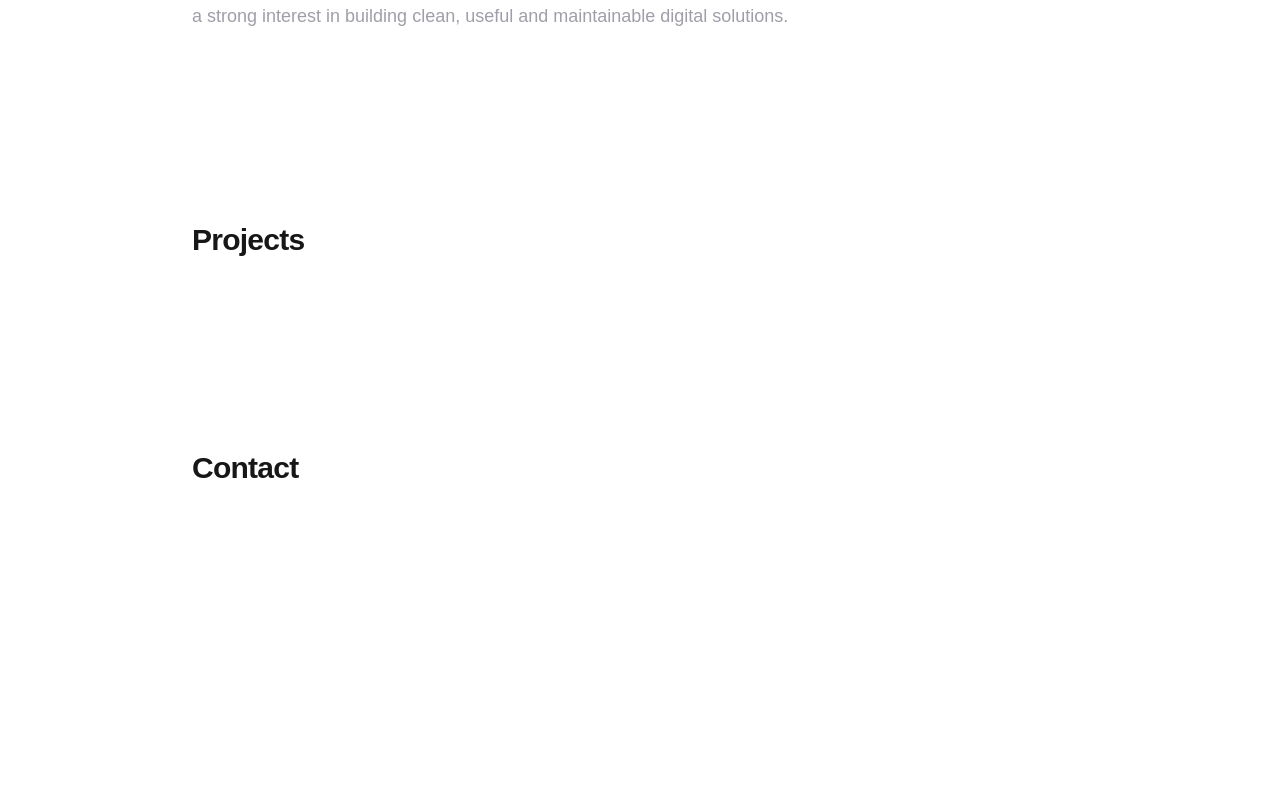
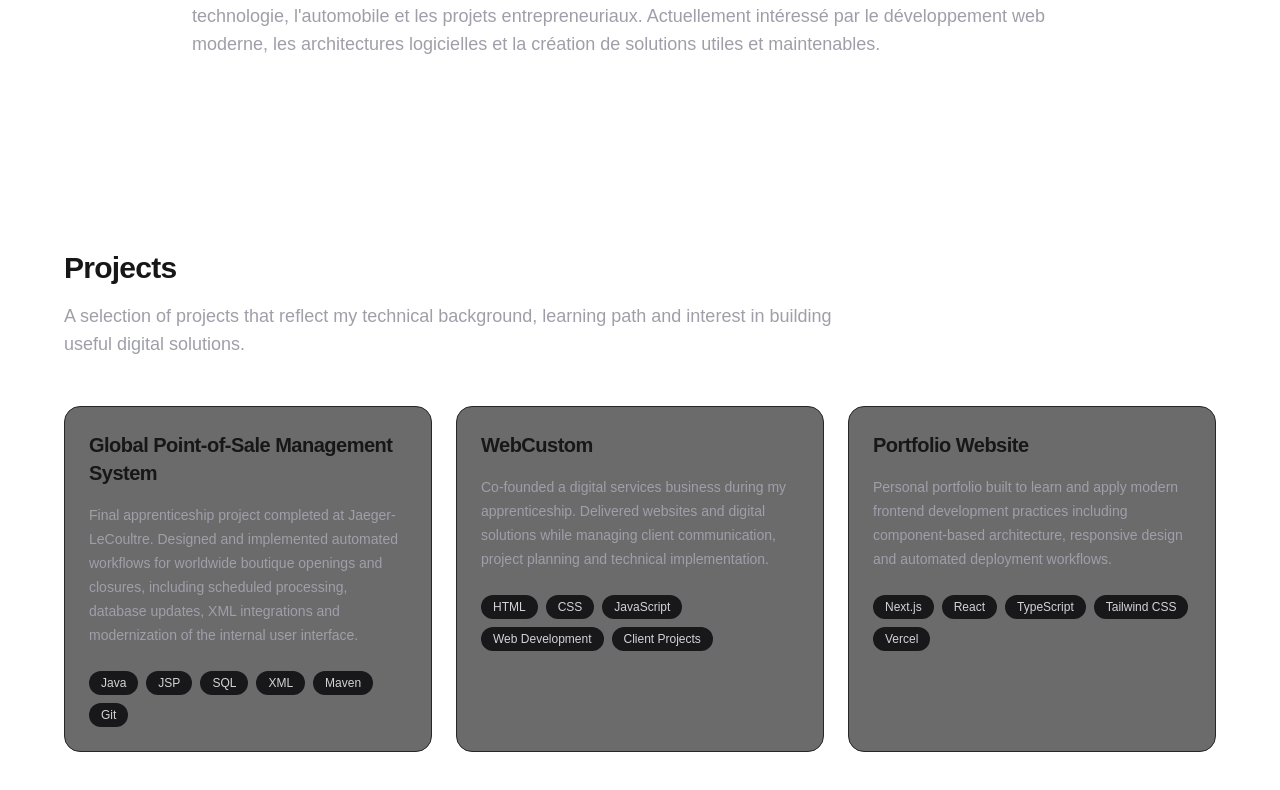
Before and after one commit to im4R3S/portfolio-achille, a Next.js app: page / in a window 1280 px wide. Shown: the part 982-1772 px from the top of the page. Before the commit the page ends 1564 px from the top, so only its background shows below. Built offline with nearby package versions, Linux system fonts and the light colour scheme.

Commit message:
feat: add projects section

```diff
--- a/components/About.tsx
+++ b/components/About.tsx
@@ -4,10 +4,16 @@ export default function About() {
       <div className="mx-auto max-w-4xl">
         <h2 className="text-3xl font-bold tracking-tight">About</h2>
         <p className="mt-6 text-lg text-zinc-400">
-          Junior software developer with a CFC in application development,
-          experience in industrial IT environments, and a strong interest in
-          building clean, useful and maintainable digital solutions.
-        </p>
+            CFC d'informaticien en développement d'applications obtenu chez
+            Jaeger-LeCoultre.
+
+            Passionné par la technologie, l'automobile et les projets
+            entrepreneuriaux.
+
+            Actuellement intéressé par le développement web moderne,
+            les architectures logicielles et la création de solutions
+            utiles et maintenables.
+    </p>
       </div>
     </section>
   );
--- a/components/Projects.tsx
+++ b/components/Projects.tsx
@@ -1,8 +1,85 @@
+const projects = [
+  {
+    title: "Global Point-of-Sale Management System",
+    description:
+      "Final apprenticeship project completed at Jaeger-LeCoultre. Designed and implemented automated workflows for worldwide boutique openings and closures, including scheduled processing, database updates, XML integrations and modernization of the internal user interface.",
+    technologies: [
+      "Java",
+      "JSP",
+      "SQL",
+      "XML",
+      "Maven",
+      "Git",
+    ],
+    status: "Professional Project",
+  },
+  {
+    title: "WebCustom",
+    description:
+      "Co-founded a digital services business during my apprenticeship. Delivered websites and digital solutions while managing client communication, project planning and technical implementation.",
+    technologies: [
+      "HTML",
+      "CSS",
+      "JavaScript",
+      "Web Development",
+      "Client Projects",
+    ],
+    status: "Entrepreneurship",
+  },
+  {
+    title: "Portfolio Website",
+    description:
+      "Personal portfolio built to learn and apply modern frontend development practices including component-based architecture, responsive design and automated deployment workflows.",
+    technologies: [
+      "Next.js",
+      "React",
+      "TypeScript",
+      "Tailwind CSS",
+      "Vercel",
+    ],
+    status: "In Progress",
+  },
+];
+
 export default function Projects() {
   return (
     <section id="projects" className="px-6 py-24">
-      <div className="mx-auto max-w-4xl">
-        <h2 className="text-3xl font-bold tracking-tight">Projects</h2>
+      <div className="mx-auto max-w-6xl">
+        <div className="max-w-3xl">
+          <h2 className="text-3xl font-bold tracking-tight">Projects</h2>
+          <p className="mt-4 text-lg text-zinc-400">
+            A selection of projects that reflect my technical background,
+            learning path and interest in building useful digital solutions.
+          </p>
+        </div>
+
+        <div className="mt-12 grid gap-6 md:grid-cols-3 items-stretch">
+          {projects.map((project) => (
+            <article
+              key={project.title}
+              className="flex flex-col rounded-2xl border border-zinc-800 bg-zinc-950/60 p-6 transition-colors hover:border-zinc-600"
+            >
+              <h3 className="text-xl font-semibold tracking-tight">
+                {project.title}
+              </h3>
+
+              <p className="mt-4 text-sm leading-6 text-zinc-400">
+                {project.description}
+              </p>
+
+              <div className="mt-6 flex flex-wrap gap-2">
+                {project.technologies.map((technology) => (
+                  <span
+                    key={technology}
+                    className="rounded-full bg-zinc-900 px-3 py-1 text-xs text-zinc-300"
+                  >
+                    {technology}
+                  </span>
+                ))}
+              </div>
+            </article>
+          ))}
+        </div>
       </div>
     </section>
   );
```
